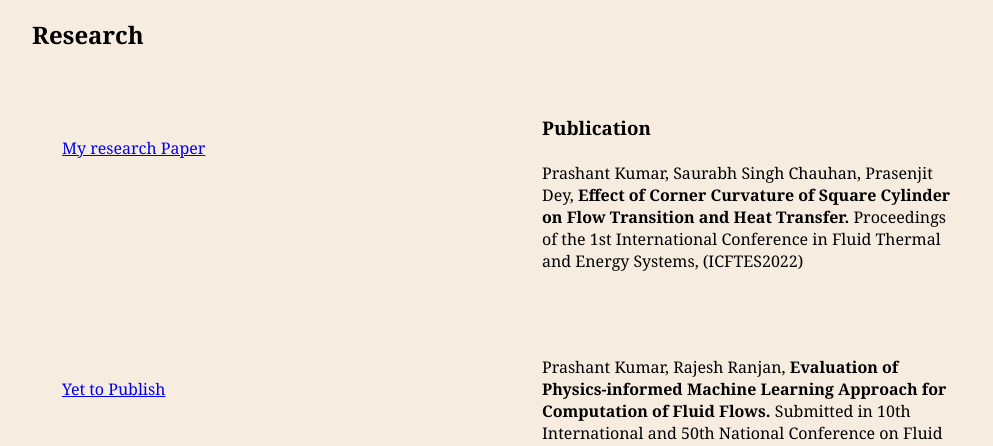
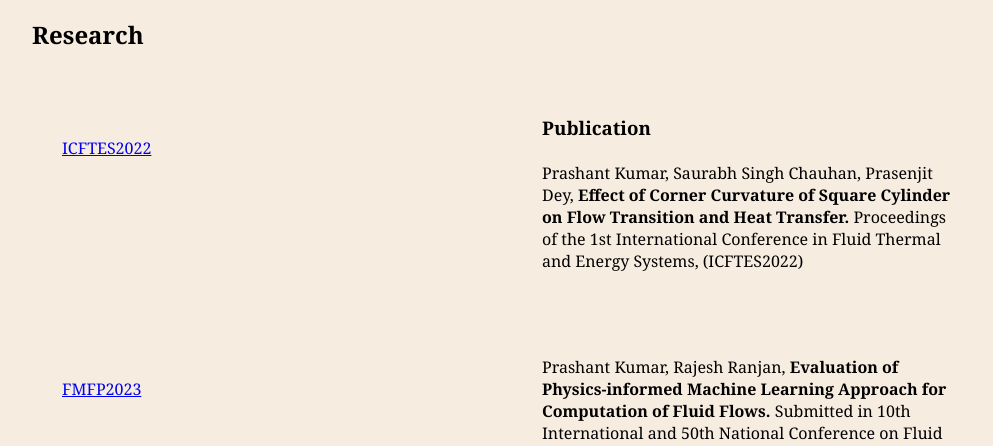
Before and after one commit to iitkprashant/iitkprashant.github.io, a plain HTML site: page index.html in a window 1280 px wide. Shown: the part 1280-1726 px from the top of the page, without its empty margins (148-1141 px from the left). Drawn offline with Linux system fonts and the light colour scheme.

Commit message:
Update index.html

```diff
--- a/index.html
+++ b/index.html
@@ -159,8 +159,7 @@
 
                     <br>
                     <a
-                        href="https://www.researchgate.net/publication/369037880_Effect_of_Corner_Curvature_of_Square_Cylinder_on_Flow_Transition_and_Heat_Transfer">My
-                        research Paper</a>
+                        href="https://www.researchgate.net/publication/369037880_Effect_of_Corner_Curvature_of_Square_Cylinder_on_Flow_Transition_and_Heat_Transfer">ICFTES2022</a>
                     <br>
                            <br>
 
@@ -204,7 +203,7 @@
                     <br>
 
 
-                  <a href="#">Yet to Publish</a>
+                  <a href="#">FMFP2023</a>
 
 
 
```
